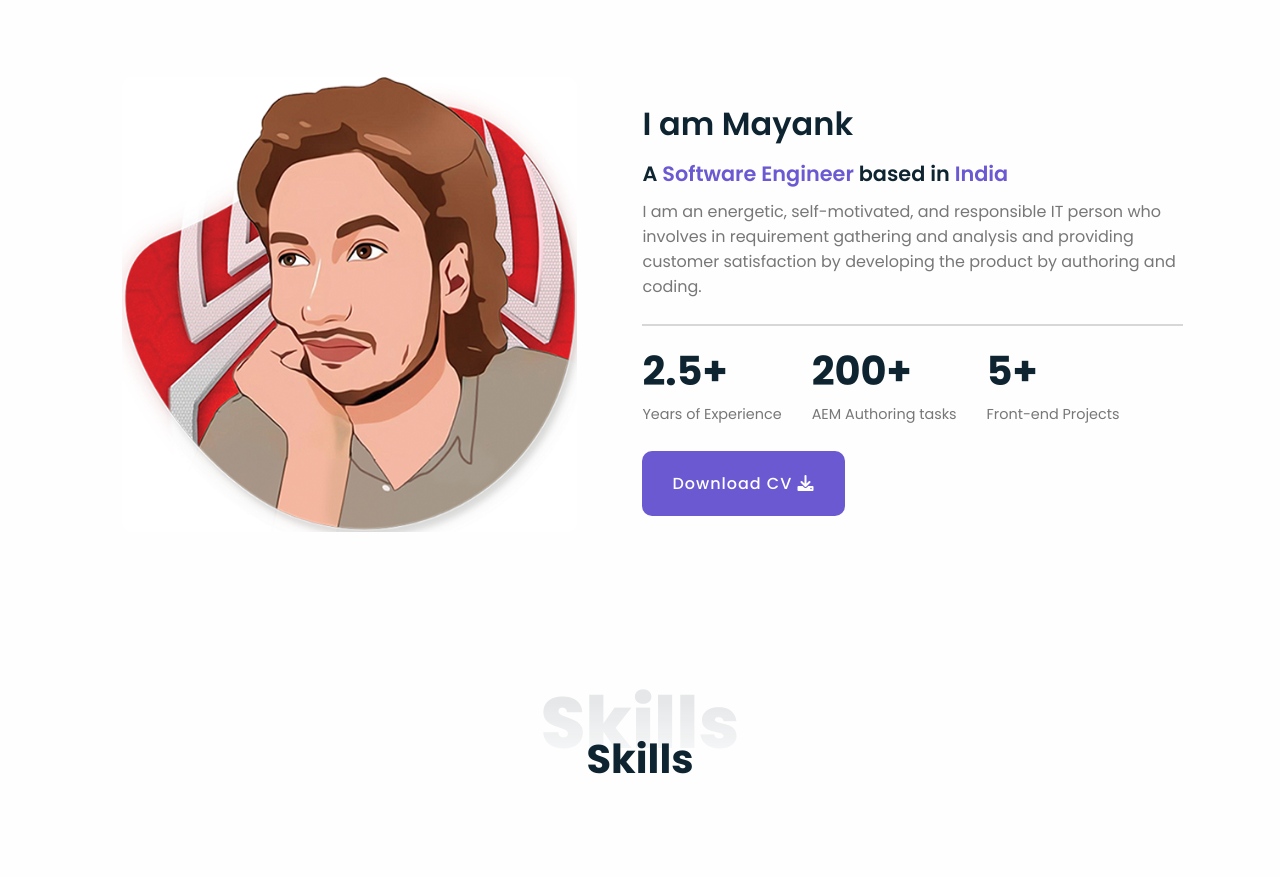
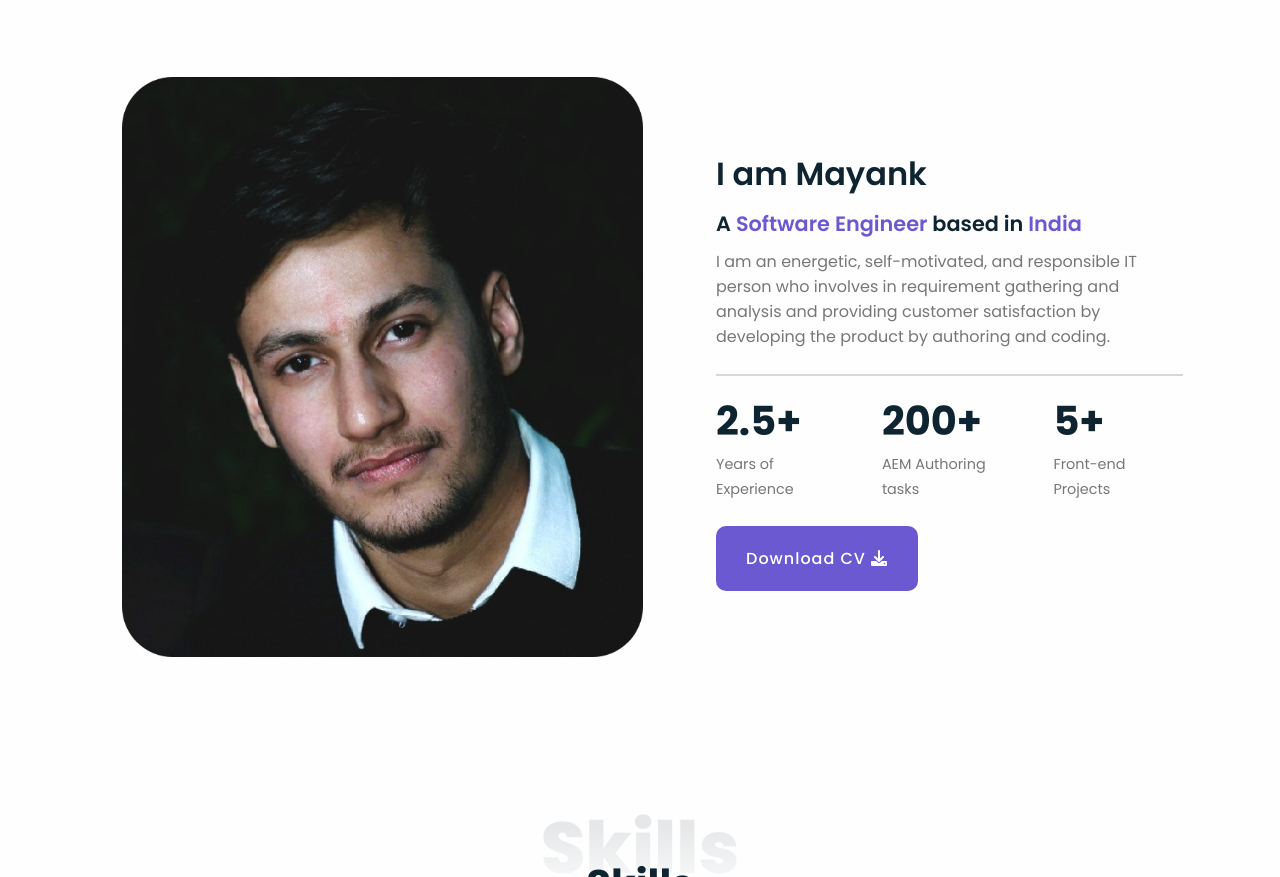
Before and after one commit to Mynk1/personal-site, a plain HTML site: page index.html in a window 1280 px wide. Shown: the part 955-1832 px from the top of the page. Drawn offline with Linux system fonts and the light colour scheme.

Commit message:
img commit

```diff
--- a/index.html
+++ b/index.html
@@ -66,7 +66,7 @@
             <h2 class="section-title-02">About Me</h2>
             <div class="content flex-center skills-all">
                 <div class="about-img">
-                    <img src="images/PNG-1.png" alt="">
+                    <img src="imageonline-co-roundcorner.png" alt="">
                 </div>
 
                 <div class="about-info">
```
Also changed, not shown: imageonline-co-roundcorner.png (added).
